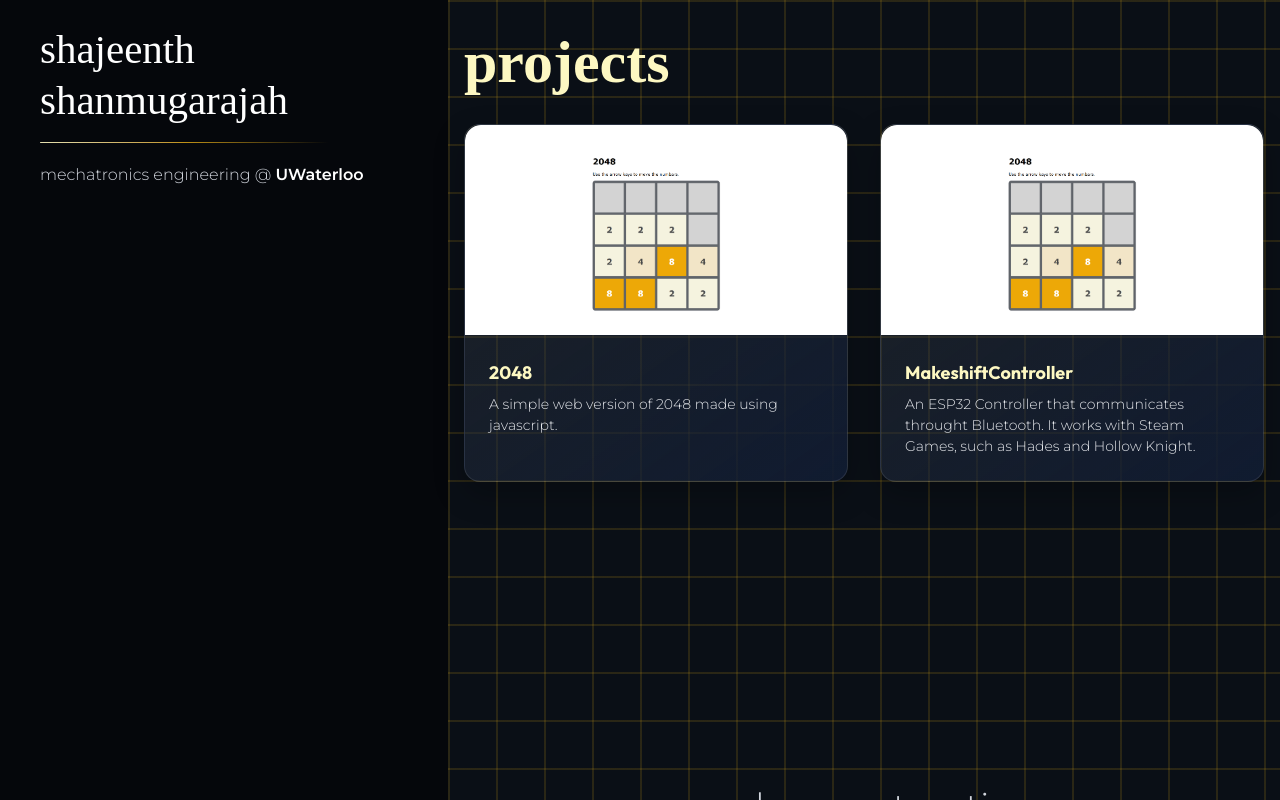
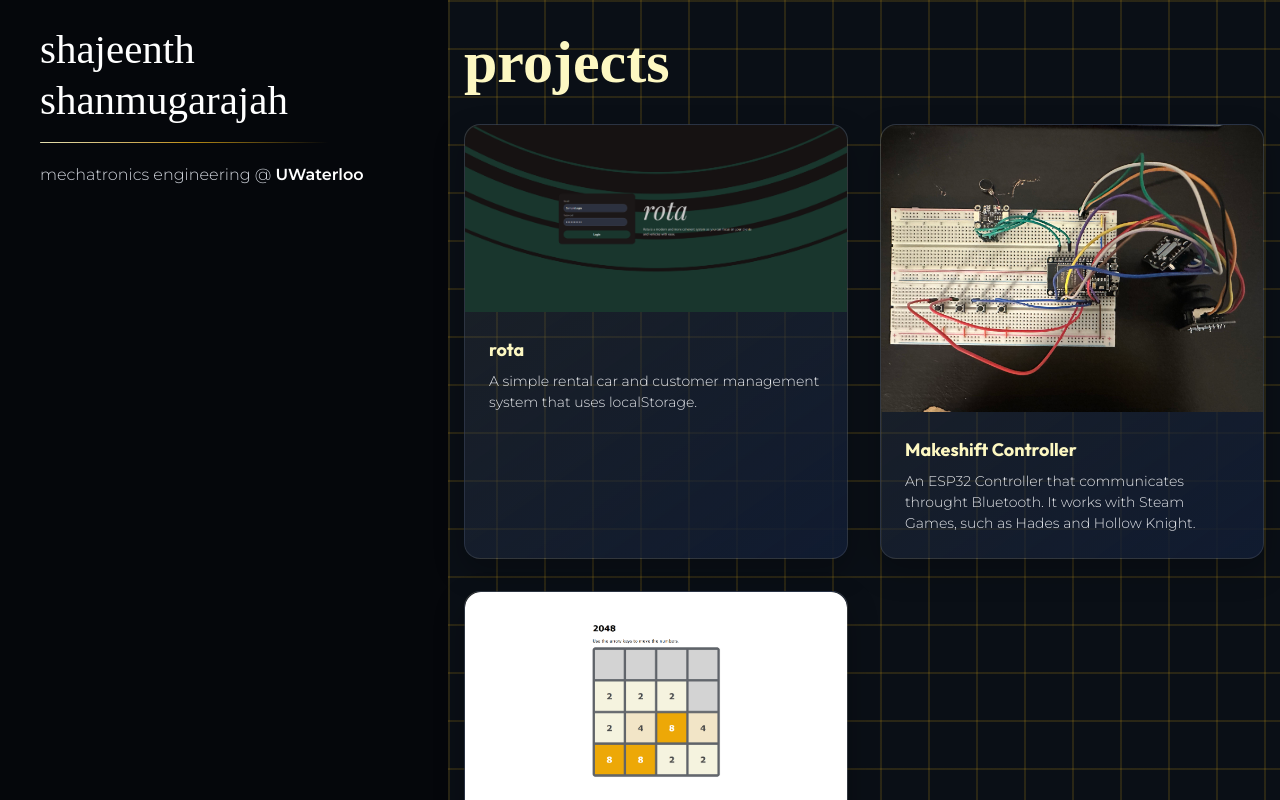
Before and after one commit to Shajeenth/Portfolio, a React (Vite) app: page / in a window 1280 px wide. Shown: the top 800 px of the page. Built offline with nearby package versions, Linux system fonts and the light colour scheme; a web font is replaced by a local one.

Commit message:
add images

```diff
--- a/src/components/ProjectScroll.tsx
+++ b/src/components/ProjectScroll.tsx
@@ -10,10 +10,13 @@
                 </div>
                 <div className="grid grid-cols-1 gap-6 md:grid-cols-2 md:gap-8">
                     <div className="flex justify-center md:justify-start">
-                        <Project image="src/assets/img2048.png" alt="imageOf2048" header="2048" text="A simple web version of 2048 made using javascript."/>
+                        <Project image="src/assets/imgOfRota.png" alt="imageOfRota" header="rota" text="A simple rental car and customer management system that uses localStorage."/>
                     </div>
                     <div className="flex justify-center md:justify-end">
-                        <Project image="src/assets/img2048.png" alt="imageOf2048" header="MakeshiftController" text="An ESP32 Controller that communicates throught Bluetooth. It works with Steam Games, such as Hades and Hollow Knight."/>
+                        <Project image="src/assets/prototype.jpg" alt="prototype" header="Makeshift Controller" text="An ESP32 Controller that communicates throught Bluetooth. It works with Steam Games, such as Hades and Hollow Knight."/>
+                    </div>
+                    <div className="flex justify-center md:justify-start">
+                        <Project image="src/assets/img2048.png" alt="imageOf2048" header="2048" text="A simple web version of 2048 made using javascript."/>
                     </div>
                 </div>
             </div>
```
Also changed, not shown: src/assets/imgOfRota.png (added), src/assets/prototype.jpg (added).
